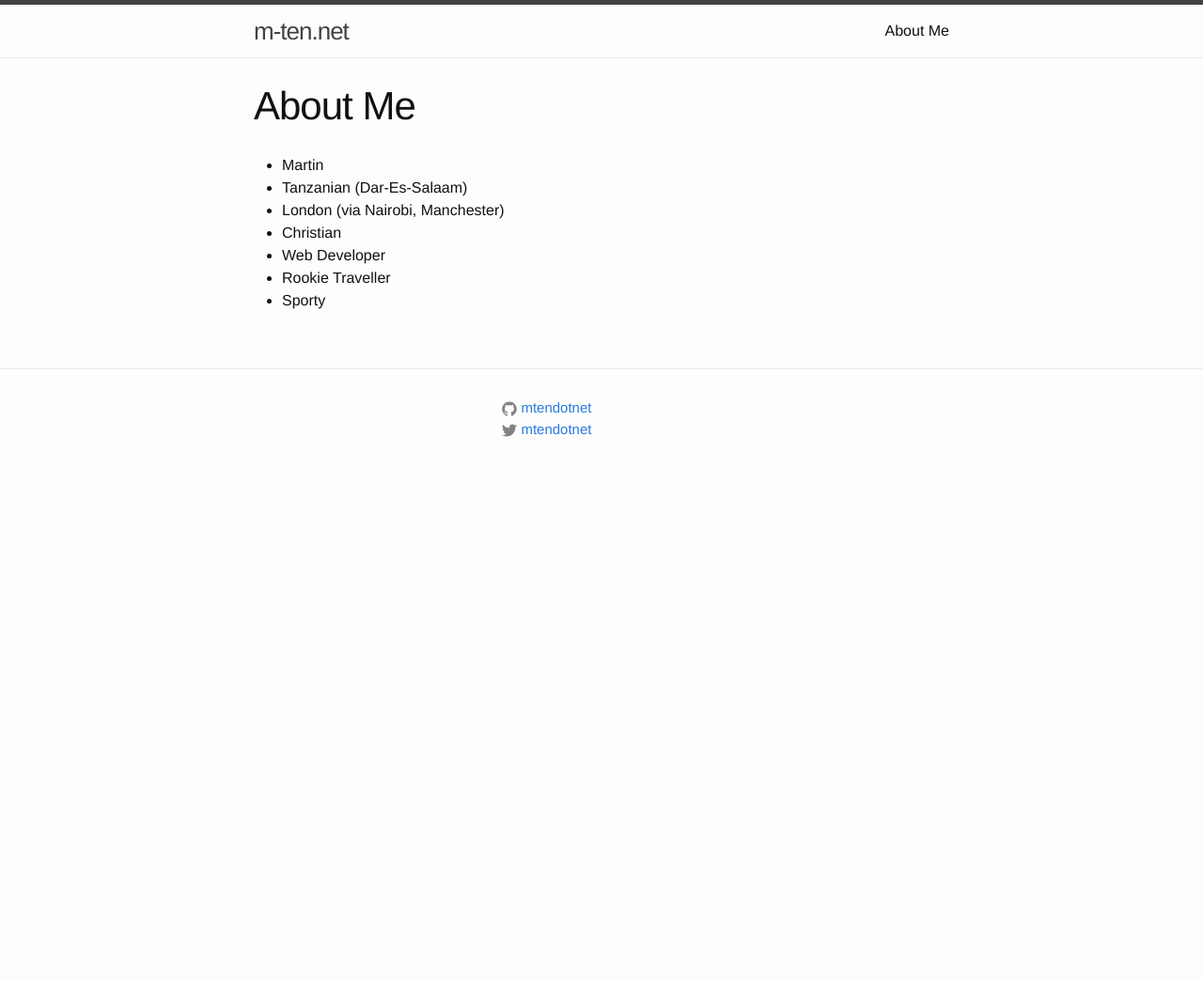
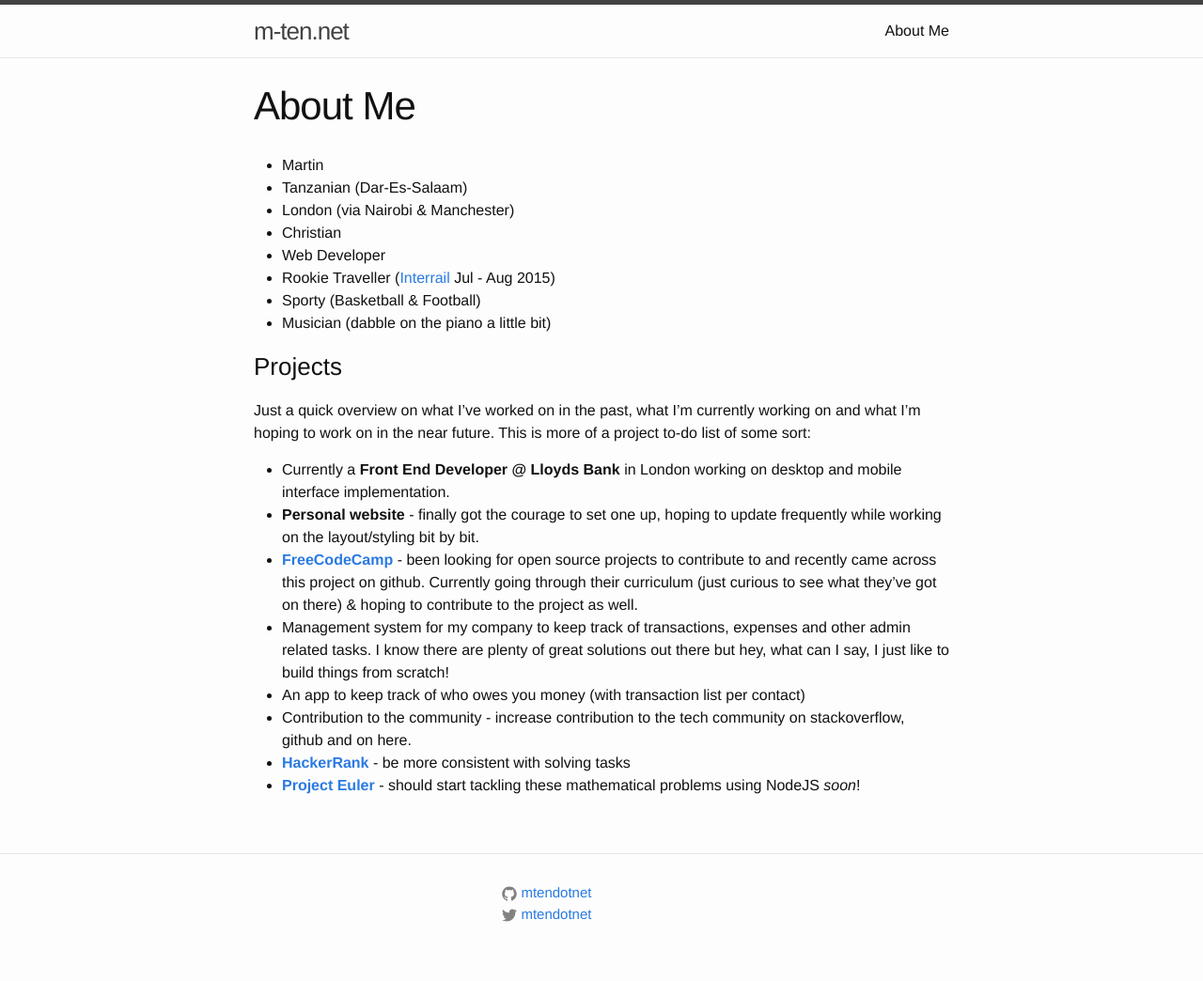
Before and after one commit to martinmasa/mtendotnet.github.io, a Jekyll site: the page built from about.md, in a window 1280 px wide. Shown: the whole page at 94% size. Built offline with Jekyll 4.4.1, drawn with Linux system fonts in a browser that asks for light colours; comment, search, counter and statistics services are not loaded; before the commit the page ends 900 px from its top, so only the background shows below that.

Commit message:
Add projects to About Me page

```diff
--- a/about.md
+++ b/about.md
@@ -6,8 +6,21 @@ permalink: /about-me/
 
 - Martin
 - Tanzanian (Dar-Es-Salaam)
-- London (via Nairobi, Manchester)
+- London (via Nairobi & Manchester)
 - Christian
 - Web Developer
-- Rookie Traveller
-- Sporty
+- Rookie Traveller ([Interrail](http://www.interrail.eu/) Jul - Aug 2015)
+- Sporty (Basketball & Football)
+- Musician (dabble on the piano a little bit)
+
+### Projects
+Just a quick overview on what I've worked on in the past, what I'm currently working on and what I'm hoping to work on in the near future. This is more of a project to-do list of some sort:
+
+- Currently a **Front End Developer @ Lloyds Bank** in London working on desktop and mobile interface implementation.
+- **Personal website** - finally got the courage to set one up, hoping to update frequently while working on the layout/styling bit by bit.
+- **[FreeCodeCamp](http://www.freecodecamp.com/)** - been looking for open source projects to contribute to and recently came across this project on github. Currently going through their curriculum (just curious to see what they've got on there) & hoping to contribute to the project as well.
+- Management system for my company to keep track of transactions, expenses and other admin related tasks. I know there are plenty of great solutions out there but hey, what can I say, I just like to build things from scratch!
+- An app to keep track of who owes you money (with transaction list per contact)
+- Contribution to the community - increase contribution to the tech community on stackoverflow, github and on here.
+- **[HackerRank](https://www.hackerrank.com/)** - be more consistent with solving tasks
+- **[Project Euler](https://projecteuler.net/)** - should start tackling these mathematical problems using NodeJS *soon*!
```
